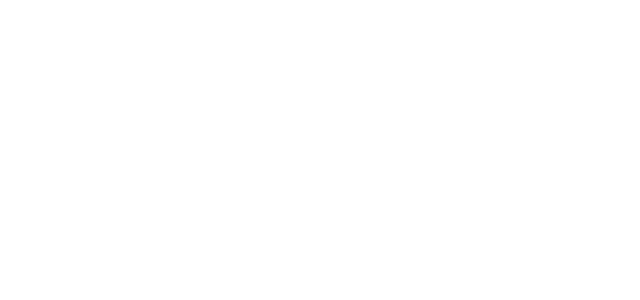
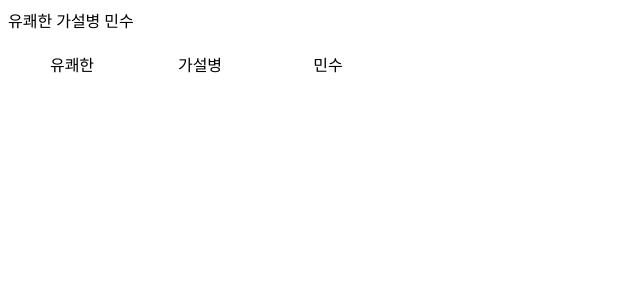
Before and after one commit to TheSandfox/slotmachine, a React (Vite) app: page / in a window 1280 px wide. Shown: the top 300 px of the page, without its empty margins (0-640 px from the left). Built offline with nearby package versions, Linux system fonts and the light colour scheme.

Commit message:
dev initial

```diff
--- a/src/components/Slotmachine.jsx
+++ b/src/components/Slotmachine.jsx
@@ -1,14 +1,52 @@
-import { useState } from "react";
-import * as Defaults from '/src/datas/Defaults'
+import { useEffect, useMemo, useState } from "react";
+import './slotmachine.css';
 import { SlotmachineDisplayContainer } from "./SlotmachineDisplay";
 
 function Slotmachine() {
-	const [displayString,setDisplayString] = useState('');
-	const handleDisplayString = (val)=>{
-		setDisplayString(val);
-	}
+	const [loading,setLoading] = useState(true);
+	const [items,setItems] = useState([]);
+	const initialDisplayIndex = useMemo(()=>{
+		if (items) {
+			return items.map((item)=>{
+				return Math.floor(Math.random()*item.length);
+			});
+		} else {
+			return null;
+		}
+	},[items]);
+	const [displayString,setDisplayString] = useState(['']);
+	const handleDisplayString = (val,index)=>{
+		let arr = [...displayString];
+		arr[index] = val;
+		setDisplayString(arr);
+	};
+	//문자열불러오기
+	useEffect(()=>{
+		const fetchItems = async()=>{
+			try {
+				const Defaults = await import('/src/datas/Defaults');
+				setItems(Defaults.items);
+			} catch {
+				// 아이템 불러오기 실패
+			}
+		}
+		fetchItems();
+	},[]);
+	//
+	useEffect(()=>{
+		setDisplayString(()=>{
+			return items.map((item,index)=>{
+				return item[initialDisplayIndex[index]];
+			})
+		})
+	},[initialDisplayIndex,items])
 	return <>
-		<SlotmachineDisplayContainer handleDisplayString={handleDisplayString} items={Defaults.items}/>
+		<div>{displayString.join(' ')}</div>
+		<SlotmachineDisplayContainer
+			handleDisplayString={handleDisplayString}
+			items={items}
+			initialDisplayIndex={initialDisplayIndex}
+		/>
 	</>
 }
 
--- a/src/components/SlotmachineDisplay.jsx
+++ b/src/components/SlotmachineDisplay.jsx
@@ -1,12 +1,266 @@
-function SlotmachineDisplay({item}) {
+import { useCallback, useEffect, useMemo, useRef, useState } from "react";
 
+const DISPLAY_HEIGHT = 64;
+const Y_POSITION = [0.,0.,0.,0.,0.];
+const REPOSITION_VELOCITY = 1.4;
+
+const TIMERMODE_STOP = 0;
+const TIMERMODE_HOLDING = 1;
+const TIMERMODE_FLOW = 2;
+const TIMERMODE_REPOSITION = 3;
+const MACHAL = 0.03;
+
+//y값 히스토리
+function recordYPosition(event,force) {
+	let val = 0.
+	if (event.type==='mousemove') {
+		val = event.clientY;
+	} else if (event.type==='touchmove') {
+		val = event.touches[0].clientY;
+	}
+	if (force) {
+		Y_POSITION.fill(0.);
+		Y_POSITION[0] = val;
+	} else {
+		Y_POSITION.unshift(val);
+		Y_POSITION.pop();
+	}
 }
 
-function SlotmachineDisplayContainer({items,handleDisplayString}) {
+//관성
+function getYVectorAverage() {
+	let newVal = 0.;
+	let i = 0;
+	while((i<(Y_POSITION.length-1))&&Y_POSITION[i+1]>0.) {
+		newVal += Y_POSITION[i] - Y_POSITION[i+1];
+		i++;
+	}
+	if (i > 0) {
+		return newVal / i;
+	} else {
+		return 0.;
+	}
+}
+
+function getYVector() {
+	if(Y_POSITION[1] > 0.) {
+		return Y_POSITION[0] - Y_POSITION[1];
+	} else {
+		return 0.
+	}
+}
+
+//유효값으로 클램프
+function clamp(yVal,arraySize) {
+	if (arraySize<0) {
+		return 0;
+	}
+	let newVal = yVal;
+	while(newVal>DISPLAY_HEIGHT) {
+		newVal -= arraySize*DISPLAY_HEIGHT;
+	}
+	while(newVal<=(-1*DISPLAY_HEIGHT*(arraySize-1))) {
+		newVal += arraySize*DISPLAY_HEIGHT;
+	}
+	return newVal;
+}
+
+//표시인덱스 구하기
+function carculateIndex(yVal,arraySize) {
+	return Math.floor(clamp(yVal,arraySize)/DISPLAY_HEIGHT);
+}
+
+//터치기기판별
+function isMobile() {
+	return 'ontouchstart' in window || navigator.maxTouchPoints;
+}
+
+//클릭판벌
+function isCursorDown(event,targetElement) {
+	return (event.target===targetElement||targetElement.contains(event.target)) &&
+		((event.button === 0/*좌클릭*/) ||
+		(event.touches && event.touches.length===1))
+}
+
+//릴리즈판별
+function isCursorRelease(event) {
+	return (event.button === 0/*좌클릭*/) ||
+		(event.touches && event.touches.length===0)
+}
+
+//슬롯머신 디스플레이(한개)
+function SlotmachineDisplay({item,index,handleSelectedSlot,selectedSlot,handleDisplayString,initialDisplayIndex}) {
+	const containerRef = useRef(null);
+	const [timerMode,setTimerMode] = useState(TIMERMODE_STOP);
+	const [offsetY,setOffsetY] = useState(()=>{
+		return clamp(initialDisplayIndex*-DISPLAY_HEIGHT);
+	});
+	const [velocity,setVelocity] = useState(0.);
+	const [repositionDirection,setRepositionDirection] = useState(1);
+	//디스플레이 인덱스 계산
+	const displayIndex = useMemo(()=>{
+		if (item.length<=0) {return 0;}
+		let val = 0.5 + (offsetY * -1) / DISPLAY_HEIGHT;
+		while(val>=item.length) {
+			val-=item.length;
+		}
+		while(val<0) {
+			val+=item.length;
+		}
+		return Math.floor(val);
+	},[offsetY,item]);
+	const handleOffsetY = {
+		add:(val)=>{
+			let newVal = clamp(offsetY+val,item.length);
+			setOffsetY(newVal);
+		},
+		set:(val)=>{
+			setOffsetY(clamp(offsetY,item.length));
+		}
+	}
+	const handleVelocity = {
+		reduce:()=>{
+			let approx = velocity - (MACHAL)*Math.sign(velocity);
+			if (Math.sign(velocity)!==Math.sign(approx)) {
+				setVelocity(0.);
+			} else {
+				setRepositionDirection(velocity<=0);
+				setVelocity(approx);
+			}
+		}
+	}
+	//완전정지 콜백
+	useEffect(()=>{
+		if (timerMode===TIMERMODE_STOP) {
+			handleDisplayString(item[displayIndex],index);
+		}
+	},[timerMode,index,displayIndex,item]);
+	//타이머콜백
+	const timerAction = useCallback(()=>{
+		switch(timerMode) {
+		case TIMERMODE_FLOW:
+			// 관성에맡기기
+			handleOffsetY.add(velocity);
+			if (velocity===0.) {
+				setTimerMode(TIMERMODE_REPOSITION);
+			} else {
+				handleVelocity.reduce();
+			}
+			break;
+		case TIMERMODE_REPOSITION:
+			// 제자리찾아가기
+			let val = repositionDirection?REPOSITION_VELOCITY:-REPOSITION_VELOCITY;
+			let floor = Math.floor(offsetY/DISPLAY_HEIGHT)*DISPLAY_HEIGHT;
+			if (Math.abs(floor-offsetY)<=REPOSITION_VELOCITY) {
+				handleOffsetY.set(floor);
+				setTimerMode(TIMERMODE_STOP);
+			} else {
+				handleOffsetY.add(val);
+			}
+			break;
+		}
+	},[offsetY,index,selectedSlot,timerMode,velocity,repositionDirection,item]);
+	//타이머 생성&클린업
+	useEffect(()=>{
+		const timer = timerMode>TIMERMODE_HOLDING
+			?setInterval(()=>{
+				timerAction();
+			},10)
+			:null;
+
+		return ()=>{
+			if (timer) {
+				clearInterval(timer);
+			}
+		}
+	},[timerAction,timerMode,item]);
+	//마우스응답
+	useEffect(()=>{
+		const moveCallback = (e)=>{
+			// 무브콜백
+			if (selectedSlot!==index) {return;}
+			recordYPosition(e,false);
+			handleOffsetY.add(getYVector());
+		}
+		const downCallback = (e)=>{
+			// 다운
+			if(!isCursorDown(e,containerRef.current)) {return;}
+			handleSelectedSlot(index);
+			recordYPosition(e,true);
+			setTimerMode(TIMERMODE_HOLDING);
+		}
+		const releaseCallback = (e)=>{
+			// 릴리즈
+			if (selectedSlot!==index) {return;}
+			if(!isCursorRelease(e)) {return;}
+			handleSelectedSlot(null);
+			setTimerMode(TIMERMODE_FLOW);
+			setVelocity(getYVectorAverage());
+		}
+		//다운
+		window.addEventListener('mousedown',downCallback);
+		window.addEventListener('touchstart',downCallback);
+		//무브
+		window.addEventListener('mousemove',moveCallback);
+		window.addEventListener('touchmove',moveCallback);
+		//릴리즈
+		window.addEventListener('mouseup',releaseCallback);
+		window.addEventListener('touchend',releaseCallback);
+		//클린업
+		return ()=>{
+			//다운
+			window.removeEventListener('mousedown',downCallback);
+			window.removeEventListener('touchstart',downCallback);
+			//무브
+			window.removeEventListener('mousemove',moveCallback);
+			window.removeEventListener('touchmove',moveCallback);
+			//릴리즈
+			window.removeEventListener('mouseup',releaseCallback);
+			window.removeEventListener('touchend',releaseCallback);
+		}
+	},[selectedSlot,index,offsetY,item]);
+	//return JSX
 	return <>
-		{items.map((item,index)=>{
-			return <SlotmachineDisplay item={item} key={index} handleDisplayString={handleDisplayString}/>
-		})}
+		<div ref={containerRef} className="slotmachineDisplay" style={{height:`${DISPLAY_HEIGHT}px`}}>
+			<div className="slotmachineDisplayItemContainer" style={{top:`${offsetY-DISPLAY_HEIGHT}px`}}>
+				{/* 표시문자열(클론) */}
+				{item
+					?<div key={-1} className="slotmachineDisplayItem" style={{height:`${DISPLAY_HEIGHT}px`}}>
+						{item[item.length-1]}
+					</div>
+					:null
+				}
+				{/* 표시문자열 */}
+				{item.map((val,index)=>{
+					return <div key={index} className="slotmachineDisplayItem" style={{height:`${DISPLAY_HEIGHT}px`}}>
+						{val}
+					</div>
+				})}
+			</div>
+		</div>
+	</>
+}
+
+//슬롯머신 디스플레이 컨테이너
+function SlotmachineDisplayContainer({items,handleDisplayString,initialDisplayIndex}) {
+	const [selectedSlot,setSelectedSlot] = useState(null);
+	const handleSelectedSlot = useCallback((val)=>{
+		setSelectedSlot(val);
+	},[]);
+	return <>
+		<div className="slotmachineDisplayContainer">
+			{items.map((item,index)=>{
+				return <SlotmachineDisplay
+					item={item}
+					key={index}
+					index={index}
+					handleDisplayString={handleDisplayString}
+					selectedSlot={selectedSlot}
+					handleSelectedSlot={handleSelectedSlot}
+					initialDisplayIndex={initialDisplayIndex[index]}
+				/>
+			})}
+		</div>
 	</>
 }
 
--- /dev/null
+++ b/src/components/slotmachine.css
@@ -0,0 +1,23 @@
+.slotmachineDisplayContainer {
+	display: flex;
+	height: 100dvh;
+}
+
+/* 디스플레이 한개 */
+.slotmachineDisplay {
+	width: 128px;
+	overflow-y: hidden;
+	&>.slotmachineDisplayItemContainer {
+		/* 표시문자열 컨테이너 */
+		display: flex;
+		flex-direction: column;
+		position: relative;
+		&>.slotmachineDisplayItem {
+			/* 표시문자열 */
+			user-select: none;
+			display: flex;
+			justify-content: center;
+			align-items: center;
+		}
+	}
+}
--- a/src/datas/Defaults.js
+++ b/src/datas/Defaults.js
@@ -38,7 +38,7 @@
 		"민수",
 		"네이만"
 	],
-	["-"]
+	// ["-"]
 ]
 
 export {
```
